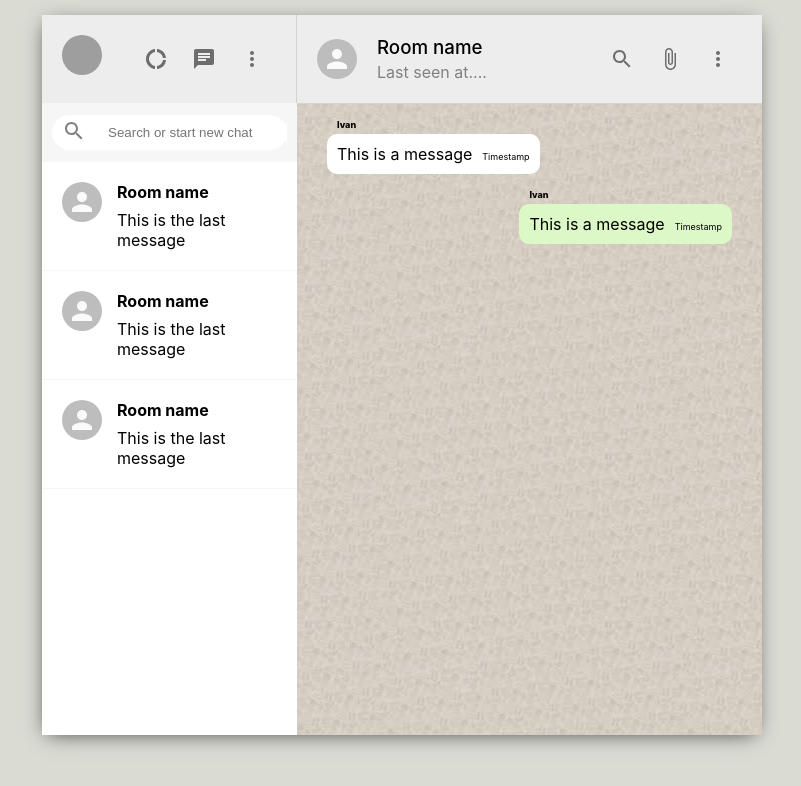
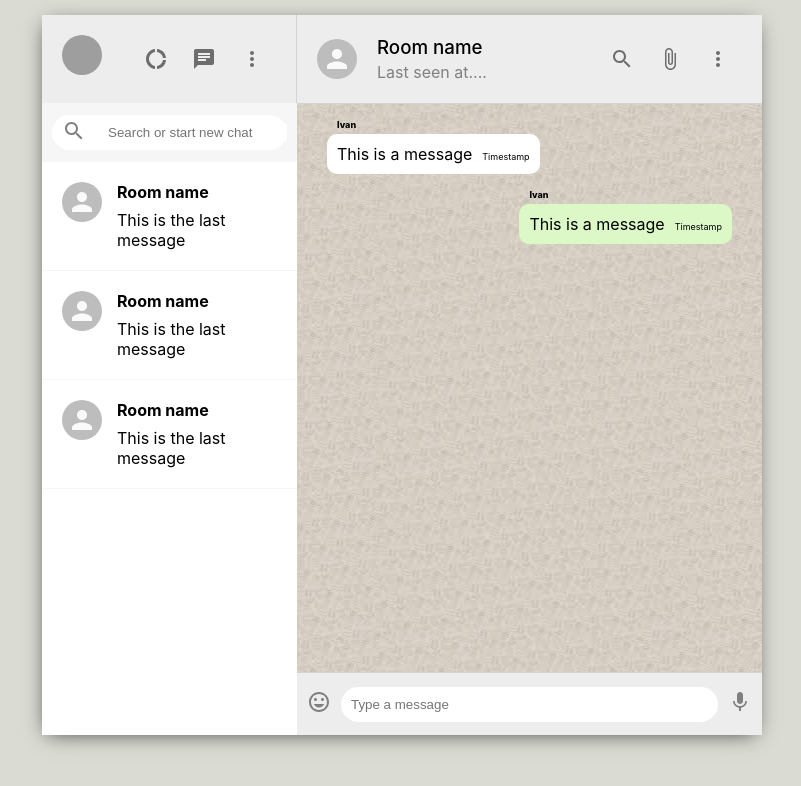
Before and after one commit to Rik-ai/Messenger, a React (Create React App) app: page / in a window 1280 px wide. Shown: the top 786 px of the page, without its empty margins (238-1039 px from the left). Built offline with nearby package versions, Linux system fonts and the light colour scheme; grey boxes are pictures that could not be loaded.

Commit message:
Add footer and styled

```diff
--- a/src/Chat/Chat.js
+++ b/src/Chat/Chat.js
@@ -1,7 +1,8 @@
 import { Avatar, IconButton } from '@material-ui/core'
-import { AttachFile, MoreVert, SearchOutlined } from '@material-ui/icons'
+import { AttachFile, InsertEmoticon, MoreVert, SearchOutlined } from '@material-ui/icons'
 import React from 'react'
 import styled from './Chat.module.css'
+import MicIcon from '@material-ui/icons/Mic'
 
 
 const Chat = ()=> {
@@ -39,6 +40,18 @@ const Chat = ()=> {
           <span className={styled.timestamp}>Timestamp</span>
         </p>
       </div>
+
+      <div className={styled.footer}>
+        <div className={styled.icon}><InsertEmoticon /></div>
+        <form>
+          <input
+          placeholder='Type a message'
+          type='text'
+          />
+          <button type='submit'>Send a message</button>
+        </form>
+        <div className={styled.icon}><MicIcon /></div>
+      </div>
     </div>
   )
 }
--- a/src/Chat/Chat.module.css
+++ b/src/Chat/Chat.module.css
@@ -57,3 +57,27 @@
     font-weight: 800;
     font-size: xx-small;
 }
+.footer {
+    display: flex;
+    justify-content: space-between;
+    align-items: center;
+    height: 62px;
+    border-top: 1px solid lightgray;
+}
+.footer > form {
+    flex: 1;
+    display: flex;
+}
+.footer > form > input {
+    flex: 1;
+    border-radius: 30px;
+    padding: 10px;
+    border: none;
+}
+.footer > form > button {
+    display: none;
+}
+.icon {
+    padding: 10px;
+    color: gray;
+}
```
